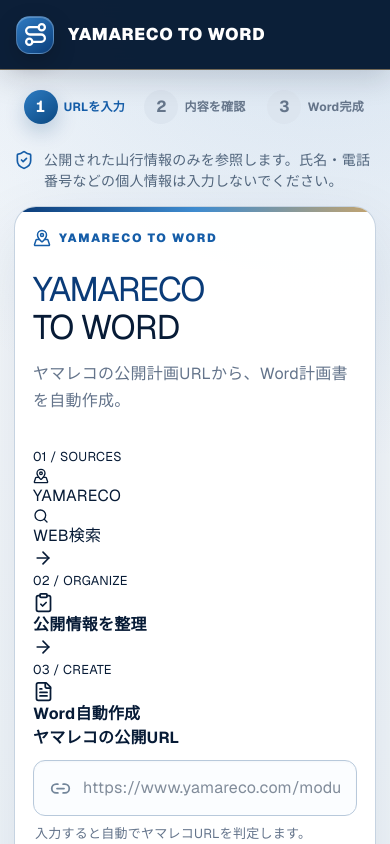
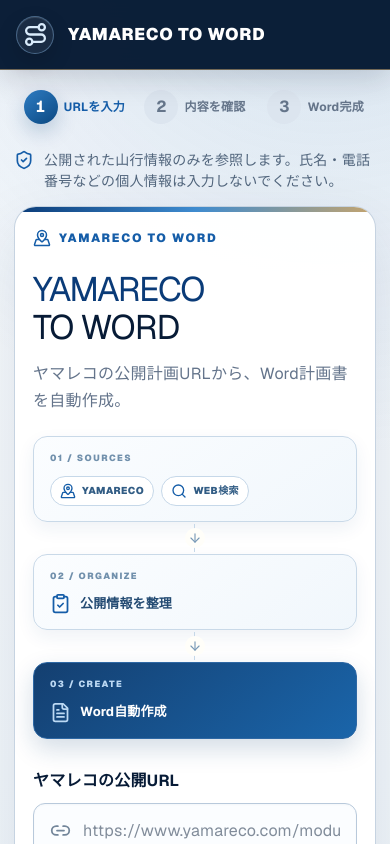
Before and after one commit to ykuru2003/mountain-plan-assistant, a Next.js app: page / in a window 390 px wide. Shown: the top 844 px of the page. Built offline with nearby package versions, Linux system fonts and the light colour scheme.

Commit message:
Style the YAMARECO to Word flow

```diff
--- a/app/globals.css
+++ b/app/globals.css
@@ -27,7 +27,7 @@
 .app-shell { min-height: 100vh; background: radial-gradient(circle at 84% -8%, rgba(45,111,181,.18) 0, transparent 34rem), linear-gradient(180deg,#f8fafc 0,#edf3f8 100%); }
 .topbar { height: 86px; padding: 0 clamp(22px,4vw,64px); display: flex; align-items: center; justify-content: space-between; border-bottom: 1px solid rgba(197,164,109,.55); background: rgba(5,24,50,.97); backdrop-filter: blur(18px); position: sticky; top: 0; z-index: 20; box-shadow: 0 8px 30px rgba(3,17,37,.16); }
 .brand { display: flex; align-items: center; gap: 14px; color: white; text-decoration: none; font-size: clamp(20px,2vw,26px); font-weight: 750; letter-spacing: .01em; }
-.brand-mark { width: 46px; height: 46px; display: grid; place-items: center; color: white; background: linear-gradient(145deg,#2f7bc2,#0b3f7c); border: 1px solid rgba(255,255,255,.24); border-radius: 14px; box-shadow: inset 0 1px 0 rgba(255,255,255,.22),0 8px 22px rgba(0,0,0,.22); }
+.brand-mark { width: 46px; height: 46px; display: grid; place-items: center; color: #d9ebfb; background: rgba(255,255,255,.06); border: 1px solid rgba(139,187,230,.42); border-radius: 50%; box-shadow: inset 0 1px 0 rgba(255,255,255,.12),0 8px 20px rgba(0,0,0,.18); }
 .brand-copy { display: flex; flex-direction: column; line-height: 1; }
 .brand-copy strong { font-size: 22px; letter-spacing: .04em; }
 .brand-copy small { margin-top: 6px; color: #9db7d3; font-size: 9px; font-weight: 800; letter-spacing: .26em; }
@@ -49,9 +49,18 @@
 h1 { font-size: clamp(34px,4vw,54px); line-height: 1.13; margin: 16px 0 13px; letter-spacing: -.035em; }
 h1 span { color: var(--blue-dark); letter-spacing: -.045em; }
 .lead { margin: 0 0 30px; color: var(--muted); line-height: 1.7; }
-.feature-row { display: grid; grid-template-columns: repeat(3,1fr); gap: 10px; margin: -10px 0 28px; }
-.feature-row span { min-height: 62px; padding: 12px 14px; display: flex; align-items: center; gap: 9px; border: 1px solid #d0deeb; border-radius: 12px; color: #365b80; background: #f7faff; font-size: 12px; }
-.feature-row svg { flex: 0 0 auto; color: var(--blue); }
+.creation-flow { display: grid; grid-template-columns: minmax(0,1.3fr) 34px minmax(0,1fr) 34px minmax(0,1fr); align-items: stretch; margin: -8px 0 30px; }
+.flow-card { min-width: 0; min-height: 86px; padding: 15px 16px; display: flex; flex-direction: column; justify-content: center; gap: 10px; border: 1px solid #c9d9e8; border-radius: 14px; color: #244b73; background: linear-gradient(145deg,#fbfdff,#f1f7fc); box-shadow: 0 7px 18px rgba(24,74,123,.07); }
+.flow-card small { color: #7190ac; font-size: 9px; font-weight: 850; letter-spacing: .16em; }
+.flow-card strong { display: flex; align-items: center; gap: 9px; font-size: 13px; letter-spacing: .01em; }
+.flow-card svg { flex: 0 0 auto; color: var(--blue); }
+.source-pills { display: flex; flex-wrap: wrap; gap: 7px; }
+.source-pills span { min-height: 30px; padding: 5px 9px; display: inline-flex; align-items: center; gap: 6px; border: 1px solid #c6d8e9; border-radius: 999px; color: #315c84; background: white; font-size: 10px; font-weight: 850; letter-spacing: .04em; }
+.flow-arrow { display: grid; place-items: center; color: #7a9ab7; position: relative; }
+.flow-arrow::before { content: ""; position: absolute; left: 3px; right: 3px; height: 1px; background: #c6d8e8; }
+.flow-arrow svg { position: relative; padding: 3px; border-radius: 50%; background: #fffef9; }
+.flow-output { border-color: #2e68a4; color: white; background: linear-gradient(140deg,#143f70,#1a65aa); box-shadow: 0 10px 24px rgba(16,67,115,.18); }
+.flow-output small, .flow-output svg { color: #bcd9f4; }
 label { display: block; font-weight: 700; margin-bottom: 10px; }
 label span { color: var(--muted); font-size: 13px; font-weight: 500; }
 .url-row { display: flex; gap: 14px; }
@@ -327,8 +336,10 @@
   .step-number { width: 34px; height: 34px; }
   .privacy-note { align-items: flex-start; line-height: 1.5; }
   .input-card, .preview-card { padding: 22px 18px; }
-  .feature-row { grid-template-columns: 1fr; gap: 7px; }
-  .feature-row span { min-height: 48px; }
+  .creation-flow { grid-template-columns: 1fr; gap: 0; }
+  .flow-card { min-height: 76px; }
+  .flow-arrow { height: 32px; transform: rotate(90deg); }
+  .flow-arrow::before { left: calc(50% - 14px); right: calc(50% - 14px); }
   .generation-stage-list { grid-template-columns: 1fr; }
   .url-row { flex-direction: column; }
   .outline-button { width: 100%; }
```
